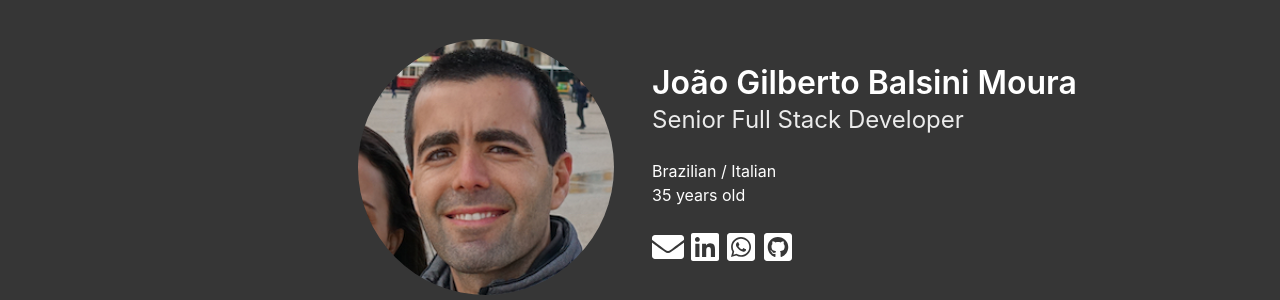
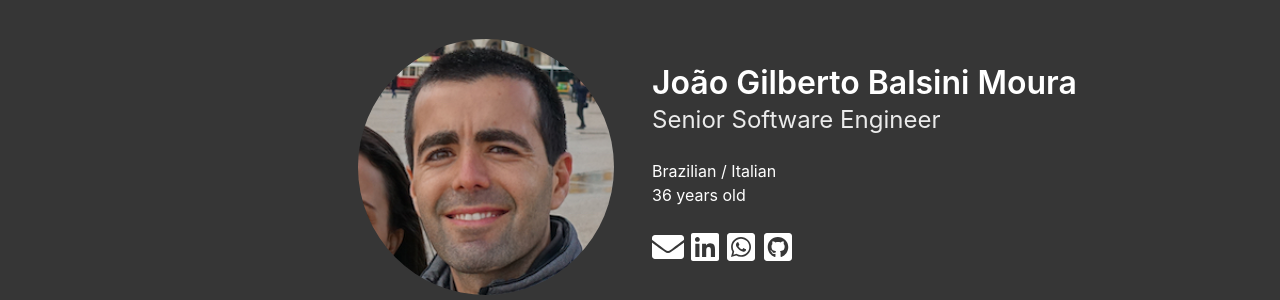
Before and after one commit to joaobalsini/joaobalsini.github.io, a Jekyll site: the page built from index.html, in a window 1280 px wide and 900 px high. Shown: the part 163-463 px from the top of the window. Built offline with Jekyll 4.4.1, drawn with Linux system fonts in a browser that asks for light colours; nearby versions of some CDN libraries.

Commit message:
Update hero

```diff
--- a/_includes/cv_hero_main.html
+++ b/_includes/cv_hero_main.html
@@ -14,10 +14,10 @@
           João Gilberto Balsini Moura
         </p>
         <p class="subtitle is-size-4-desktop is-size-6-mobile">
-          Senior Full Stack Developer
+          Senior Software Engineer
         </p>
         <p>Brazilian / Italian</p>
-        <p>35 years old</p>
+        <p>36 years old</p>
         <br />
         <div class="hero-icons">
           <a class="icon is-medium" target="_blank" aria-label="Send email" href="mailto:joaobalsini@gmail.com">
@@ -42,10 +42,12 @@
         Currently living and working remotely from Florianópolis, SC, Brazil.
       </p>
       <p class="title is-size-4-desktop is-size-6-mobile">
-        <a target="_blank" href="https://www.laidbacktrip.com/posts/how-to-visit-florianopolis-in-brazil-guide">Where is Florianópolis?</a>
+        <a target="_blank" href="https://www.laidbacktrip.com/posts/how-to-visit-florianopolis-in-brazil-guide">Where is
+          Florianópolis?</a>
       </p>
       <p class="title is-size-4-desktop is-size-6-mobile">
-        <a target="_blank" href="https://www.timeanddate.com/worldclock/brazil/florianopolis">What time is in Florianópolis?</a>
+        <a target="_blank" href="https://www.timeanddate.com/worldclock/brazil/florianopolis">What time is in
+          Florianópolis?</a>
       </p>
     </div>
   </div><!-- container-->
```
